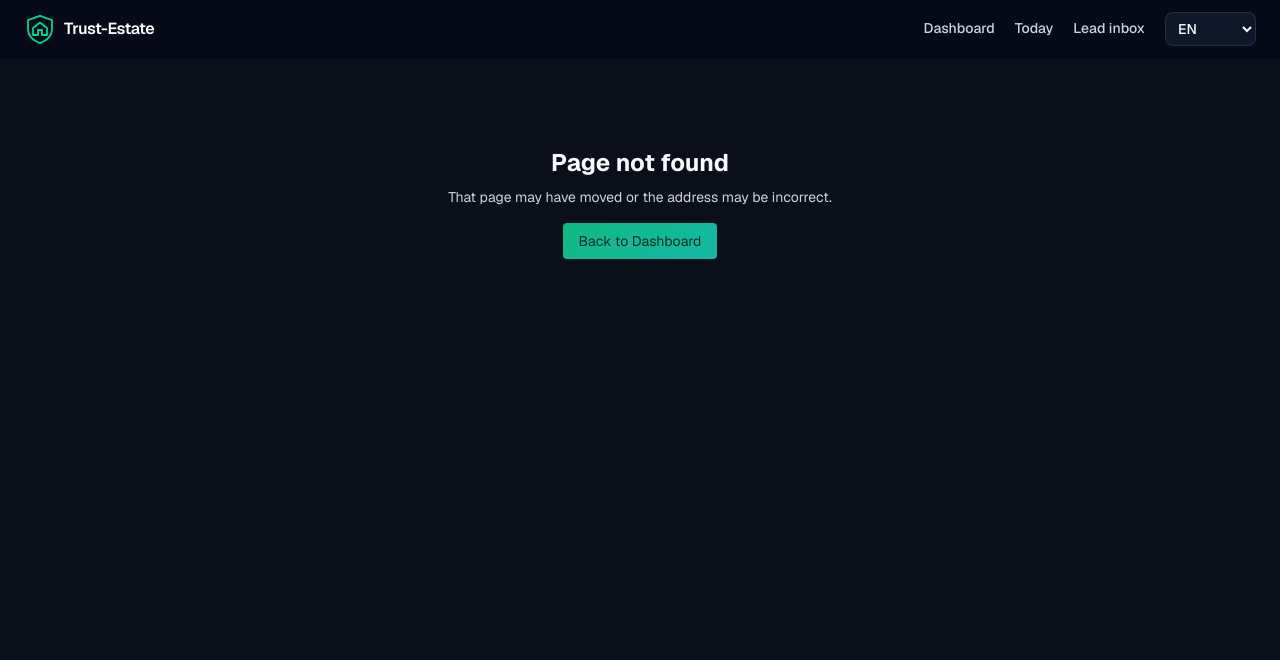
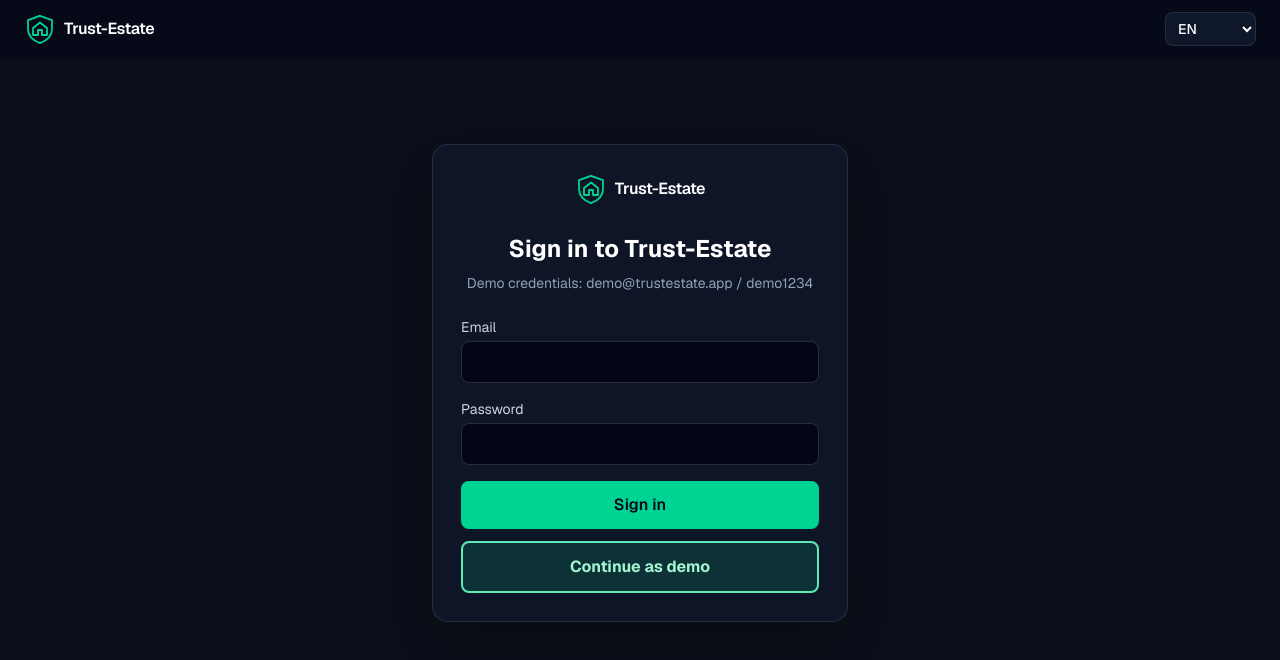
Before and after one commit to aka-aksh/Real-estate, a Next.js app: page /login in a window 1280 px wide. Before the commit this address had no page. Shown: the top 660 px of the page. Built offline with nearby package versions, Linux system fonts and the light colour scheme.

Commit message:
Add demo-only login gate

```diff
--- /dev/null
+++ b/app/login/page.tsx
@@ -0,0 +1,32 @@
+"use client";
+
+import { useState } from "react";
+import { useRouter } from "next/navigation";
+import Brand from "@/components/Brand";
+import { SESSION_KEY } from "@/components/AuthGate";
+
+export default function LoginPage() {
+  const router = useRouter();
+  const [email, setEmail] = useState("");
+  const [password, setPassword] = useState("");
+  const [error, setError] = useState("");
+  const [busy, setBusy] = useState(false);
+  function signIn(demo = false) {
+    const nextEmail = demo ? "demo@trustestate.app" : email.trim().toLowerCase();
+    if (!/^[^\s@]+@[^\s@]+\.[^\s@]+$/.test(nextEmail) || (!demo && password.length < 6)) { setError("Enter a valid email and a password with at least 6 characters."); return; }
+    setBusy(true); setError("");
+    try { localStorage.setItem(SESSION_KEY, JSON.stringify({ email: nextEmail, loggedInAt: new Date().toISOString() })); router.replace("/"); }
+    catch { setError("Could not save this demo session. Check browser storage settings."); setBusy(false); }
+  }
+  return <main className="mx-auto flex min-h-[75vh] max-w-md items-center px-4 py-12"><section className="w-full rounded-2xl border border-white/10 bg-slate-900/80 p-7 shadow-2xl">
+    <div className="mb-7 flex justify-center"><Brand /></div><h1 className="text-center text-2xl font-bold text-white">Sign in to Trust-Estate</h1>
+    <p className="mt-2 text-center text-sm text-slate-400">Demo credentials: demo@trustestate.app / demo1234</p>
+    {error && <p role="alert" className="mt-4 rounded-lg bg-red-950/60 p-3 text-sm text-red-200">{error}</p>}
+    <form className="mt-6 space-y-4" onSubmit={(event) => { event.preventDefault(); signIn(); }}>
+      <label className="block text-sm text-slate-300">Email<input autoComplete="email" type="email" required value={email} onChange={(event) => setEmail(event.target.value)} className="mt-1 w-full rounded-lg border border-white/15 bg-slate-950 px-3 py-2.5 text-white" /></label>
+      <label className="block text-sm text-slate-300">Password<input autoComplete="current-password" type="password" required minLength={6} value={password} onChange={(event) => setPassword(event.target.value)} className="mt-1 w-full rounded-lg border border-white/15 bg-slate-950 px-3 py-2.5 text-white" /></label>
+      <button disabled={busy} className="w-full rounded-lg bg-emerald-400 px-4 py-3 font-semibold text-slate-950 disabled:opacity-50">Sign in</button>
+    </form>
+    <button disabled={busy} onClick={() => signIn(true)} className="mt-3 w-full rounded-lg border-2 border-emerald-300 bg-emerald-400/15 px-4 py-3 font-bold text-emerald-200 hover:bg-emerald-400/25 disabled:opacity-50">Continue as demo</button>
+  </section></main>;
+}
--- a/components/AppShell.tsx
+++ b/components/AppShell.tsx
@@ -3,9 +3,10 @@
 import Link from "next/link";
 import { useEffect, useState } from "react";
 import type { ReactNode } from "react";
-import { usePathname } from "next/navigation";
+import { usePathname, useRouter } from "next/navigation";
 import Brand from "@/components/Brand";
 import { LanguageProvider, useI18n } from "@/components/LanguageProvider";
+import AuthGate, { SESSION_KEY } from "@/components/AuthGate";
 
 export default function AppShell({ children }: { children: ReactNode }) {
   return <LanguageProvider><ShellContent>{children}</ShellContent></LanguageProvider>;
@@ -14,7 +15,9 @@ export default function AppShell({ children }: { children: ReactNode }) {
 function ShellContent({ children }: { children: ReactNode }) {
   const { language, setLanguage, t } = useI18n();
   const pathname = usePathname();
+  const router = useRouter();
   const [scrolled, setScrolled] = useState(false);
+  const [email, setEmail] = useState("");
 
   useEffect(() => {
     const onScroll = () => setScrolled(window.scrollY > 12);
@@ -22,21 +25,39 @@ function ShellContent({ children }: { children: ReactNode }) {
     return () => window.removeEventListener("scroll", onScroll);
   }, []);
 
+  useEffect(() => {
+    try {
+      const value: unknown = JSON.parse(localStorage.getItem(SESSION_KEY) ?? "null");
+      if (typeof value === "object" && value !== null && typeof (value as { email?: unknown }).email === "string") {
+        // eslint-disable-next-line react-hooks/set-state-in-effect -- session storage is client-only
+        setEmail((value as { email: string }).email);
+      }
+    } catch { /* Header stays signed out when storage is unavailable. */ }
+  }, [pathname]);
+
+  function logout() {
+    try { localStorage.removeItem(SESSION_KEY); } catch { /* Continue to login if storage is unavailable. */ }
+    setEmail("");
+    router.replace("/login");
+  }
+
   return <>
     <header className={`sticky top-0 z-30 border-b transition-colors duration-200 ${scrolled ? "border-white/10 bg-slate-950/90 shadow-lg backdrop-blur-xl" : "border-transparent bg-slate-950/50 backdrop-blur-md"}`}>
       <nav className="mx-auto flex max-w-7xl items-center justify-between gap-3 px-4 py-3 sm:px-6">
         <Brand />
         <div className="flex items-center gap-3 text-xs font-medium text-slate-300 sm:gap-5 sm:text-sm">
-          <NavLink href="/" active={pathname === "/"}>{t("dashboard")}</NavLink>
-          <NavLink href="/today" active={pathname === "/today"}>{t("today")}</NavLink>
-          <NavLink href="/inbox" active={pathname === "/inbox"}>{t("leadInbox")}</NavLink>
+          {pathname !== "/login" && <NavLink href="/" active={pathname === "/"}>{t("dashboard")}</NavLink>}
+          {pathname !== "/login" && <NavLink href="/today" active={pathname === "/today"}>{t("today")}</NavLink>}
+          {pathname !== "/login" && <NavLink href="/inbox" active={pathname === "/inbox"}>{t("leadInbox")}</NavLink>}
           <select aria-label="Language" value={language} onChange={(event) => setLanguage(event.target.value as typeof language)} className="rounded-lg border border-white/10 bg-slate-900 px-2 py-1.5 text-white focus-visible:outline focus-visible:outline-2 focus-visible:outline-emerald-400">
             <option value="en">EN</option><option value="hi">हि</option><option value="hinglish">Hinglish</option>
           </select>
         </div>
       </nav>
     </header>
-    {children}
+    {pathname !== "/login" && email && <span className="sr-only">{email}</span>}
+    {pathname !== "/login" && email && <button onClick={logout} className="fixed right-4 top-3 z-40 rounded-lg border border-white/15 px-2 py-1.5 text-xs text-slate-200">{email} · Log out</button>}
+    <AuthGate>{children}</AuthGate>
   </>;
 }
 
--- /dev/null
+++ b/components/AuthGate.tsx
@@ -0,0 +1,31 @@
+"use client";
+
+import { usePathname, useRouter } from "next/navigation";
+import { useEffect, useState } from "react";
+
+export const SESSION_KEY = "trustEstate.session";
+
+export default function AuthGate({ children }: { children: React.ReactNode }) {
+  const pathname = usePathname();
+  const router = useRouter();
+  const [checked, setChecked] = useState(false);
+  const [hasSession, setHasSession] = useState(false);
+  useEffect(() => {
+    let valid = false;
+    try {
+      const value: unknown = JSON.parse(localStorage.getItem(SESSION_KEY) ?? "null");
+      valid = typeof value === "object" && value !== null && typeof (value as { email?: unknown }).email === "string";
+    } catch { /* Treat unavailable or malformed storage as signed out. */ }
+    // eslint-disable-next-line react-hooks/set-state-in-effect -- read persisted session only after hydration
+    setHasSession(valid);
+    // eslint-disable-next-line react-hooks/set-state-in-effect -- finish client-only session check
+    setChecked(true);
+  }, [pathname]);
+  useEffect(() => {
+    if (!checked) return;
+    if (pathname === "/login" && hasSession) router.replace("/");
+    else if (pathname !== "/login" && !hasSession) router.replace("/login");
+  }, [checked, hasSession, pathname, router]);
+  if (!checked || (pathname === "/login" ? hasSession : !hasSession)) return <main aria-busy="true" className="mx-auto max-w-7xl px-4 py-16 text-center text-slate-400">Loading…</main>;
+  return children;
+}
```
